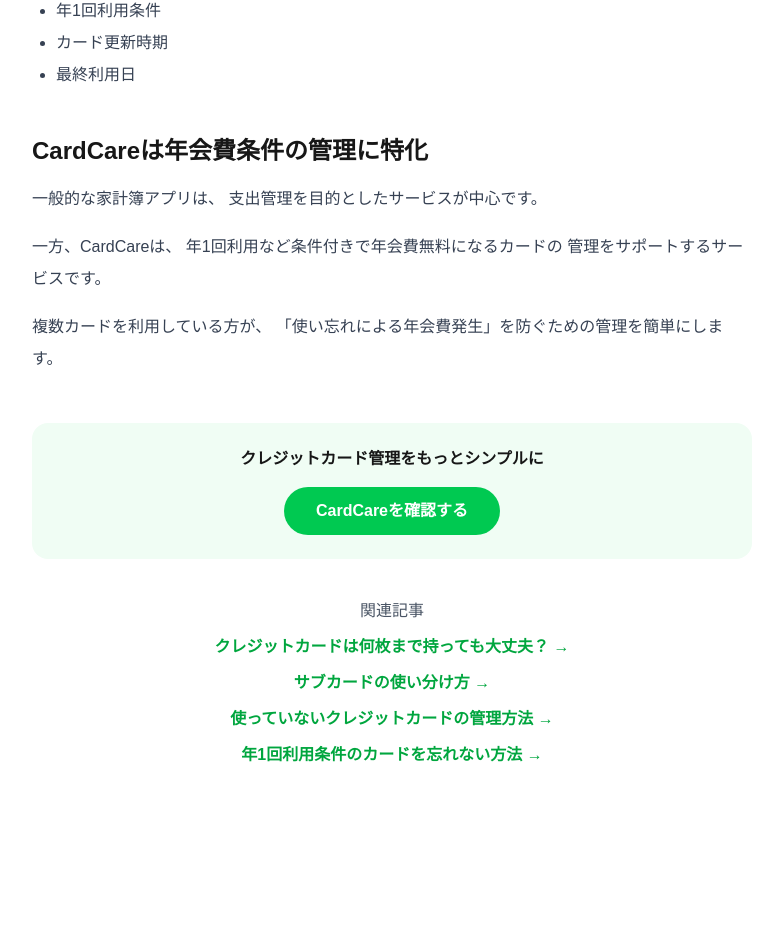
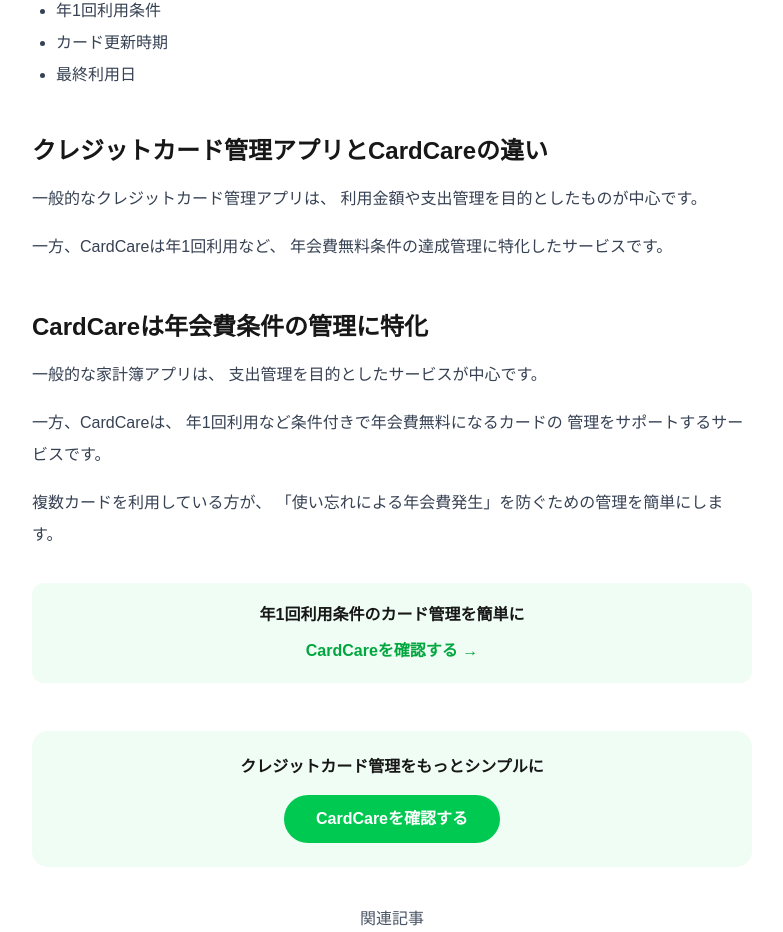
Before and after one commit to vbball0316-debug/cardcare, a Next.js app: page /blog/credit-card-management-app in a window 1280 px wide. Shown: the part 1755-2687 px from the top of the page, without its empty margins (248-1031 px from the left). Before the commit the page ends 2570 px from the top, so only its background shows below. Built offline with nearby package versions, Linux system fonts and the light colour scheme.

Commit message:
Improve credit card management app blog article

```diff
--- a/app/blog/credit-card-management-app/page.tsx
+++ b/app/blog/credit-card-management-app/page.tsx
@@ -214,6 +214,20 @@
 
 
         <h2 className="mt-12 text-2xl font-bold">
+  クレジットカード管理アプリとCardCareの違い
+</h2>
+
+
+<p className="mt-4 text-gray-700 leading-8">
+  一般的なクレジットカード管理アプリは、
+  利用金額や支出管理を目的としたものが中心です。
+</p>
+
+<p className="mt-4 text-gray-700 leading-8">
+  一方、CardCareは年1回利用など、
+  年会費無料条件の達成管理に特化したサービスです。
+</p>
+        <h2 className="mt-12 text-2xl font-bold">
           CardCareは年会費条件の管理に特化
         </h2>
 
@@ -235,6 +249,21 @@
           複数カードを利用している方が、
           「使い忘れによる年会費発生」を防ぐための管理を簡単にします。
         </p>
+
+                <div className="mt-8 rounded-xl bg-green-50 p-5 text-center">
+
+          <p className="font-bold">
+            年1回利用条件のカード管理を簡単に
+          </p>
+
+          <a
+            href="/"
+            className="mt-3 inline-block font-bold text-green-600"
+          >
+            CardCareを確認する →
+          </a>
+
+        </div>
 
 
 
```
